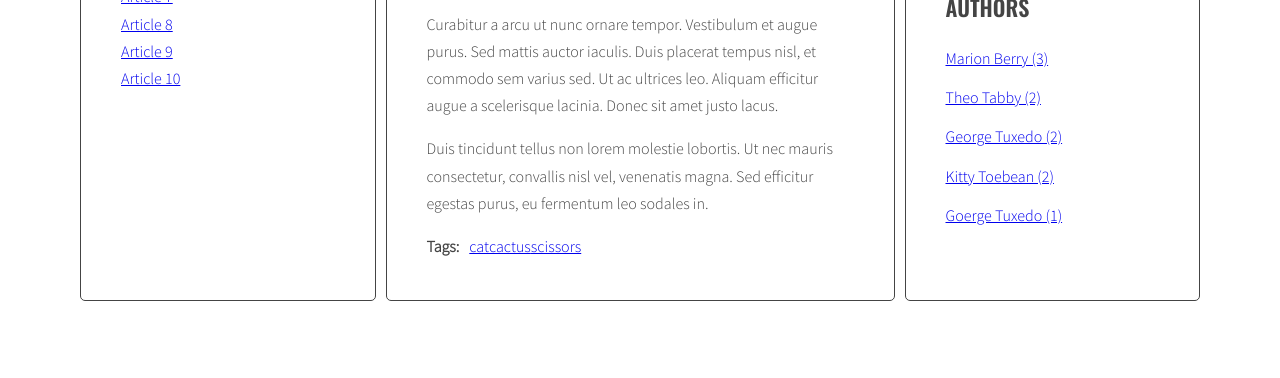
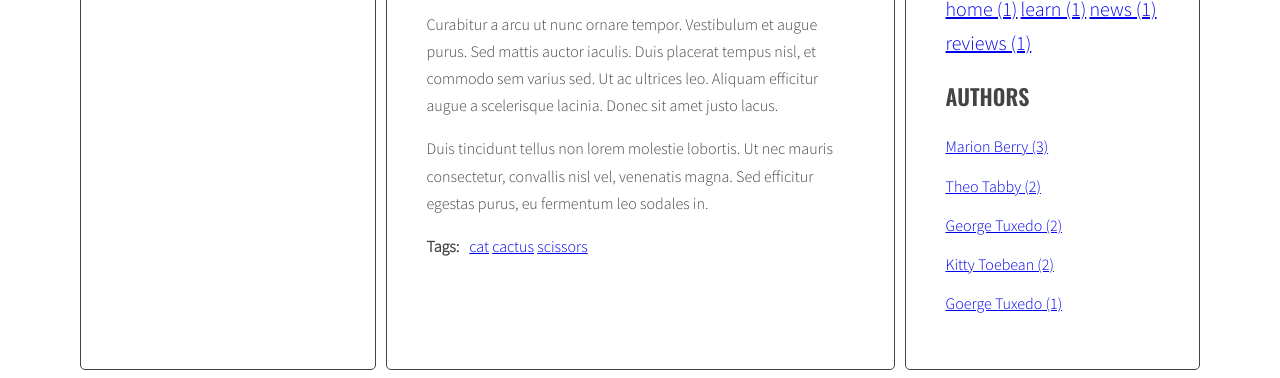
Before and after one commit to Mikaaa366/javascript-blog, a website: page index.html in a window 1280 px wide. Shown: the part 538-916 px from the top of the page. Before the commit the page ends 847 px from the top, so only its background shows below. Drawn offline with nearby package versions, Linux system fonts and the light colour scheme.

Commit message:
handlebars

```diff
--- a/index.html
+++ b/index.html
@@ -187,7 +187,27 @@
           </main>
         </div>
       </div>
-
+      <script id="template-article-link" type="text/x-handlebars-template">
+        <li><a href='#{{id}}'><span>{{title}}</span></a></li>
+      </script>
+      <script id="template-article-tag-link" type="text/x-handlebars-template">
+        <li><a href='#tag-{{id}}'>{{tag}}</a></li>
+      </script>
+      <script id="template-article-author-link" type="text/x-handlebars-template">
+        <li><a href='#author-{{id}}'>{{author}}</a></li>
+      </script>
+      <script id="template-tag-cloud-link" type="text/x-handlebars-template">
+        {{#each tags}}
+          <li><a class='{{className}}' href='#tag-{{tag}}'>{{tag}}
+              ({{count}})</a></li>
+        {{/each}}
+      </script>
+      <script id="template-author-column-link" type="text/x-handlebars-template">
+        {{#each authors}}
+          <li><a href='#author-{{author}}'> {{author}} ({{count}})</a></li>
+        {{/each}}
+      </script>
+      <script src="https://cdnjs.cloudflare.com/ajax/libs/handlebars.js/4.1.0/handlebars.min.js"></script>
       <script src="js/script.js"></script>
   </body>
 </html>
--- a/js/script.js
+++ b/js/script.js
@@ -1,9 +1,18 @@
 'use strict';
 
+const templates = {
+  articleLink: Handlebars.compile(document.querySelector('#template-article-link').innerHTML),
+  articleTagLink: Handlebars.compile(document.querySelector('#template-article-tag-link').innerHTML),
+  articleAuthorLink: Handlebars.compile(document.querySelector('#template-article-author-link').innerHTML),
+  tagCloudLink: Handlebars.compile(document.querySelector('#template-tag-cloud-link').innerHTML),
+  authorColumnLink: Handlebars.compile(document.querySelector('#template-author-column-link').innerHTML),
+};
+
 const titleClickHandler = function(event){
+  event.preventDefault();
   const clickedElement = this;
-  console.log('Link was clicked!');
-  console.log(event);
+  console.log('Link was clicked!', event);
+
   /* [DONE] remove class 'active' from all article links  */
   const activeLinks = document.querySelectorAll('.titles a.active');
   for(let activeLink of activeLinks){
@@ -14,10 +23,11 @@ const titleClickHandler = function(event){
   clickedElement.classList.add('active');
   console.log('clickedElement:', clickedElement);
 
-
-  /* [DONE] remove class 'active' from all articles */
   const activeArticles = document.querySelectorAll('.post');
 
+  for (let activeArticle of activeArticles) {
+    activeArticle.classList.remove('active');
+  }
   /* get 'href' attribute from the clicked link */
   const articleSelector = clickedElement.getAttribute('href');
 
@@ -39,7 +49,7 @@ const optArticleSelector = '.post',
   optTagsListSelector = '.tags.list',
   optCloudClassCount = '5',
   optCloudClassPrefix = 'tag-size-',
-  optAuthorsListSelector = '.authors.list';
+  optAuthorsListSelector = '.list.authors';
 
 function generateTitleLinks(customSelector = ''){
 
@@ -61,7 +71,9 @@ function generateTitleLinks(customSelector = ''){
     /* get the title from the title element */
     const articleTitle = article.querySelector(optTitleSelector).innerHTML;
     /* create HTML of the link */
-    const linkHTML = '<li><a href="#' + articleId + '"><span>' + articleTitle + '</span></a></li>';
+    // const linkHTML = '<li><a href="#' + articleId + '"><span>' + articleTitle + '</span></a></li>';
+    const linkHTMLData = {id: articleId, title: articleTitle};
+    const linkHTML = templates.articleTagLink(linkHTMLData);
     console.log(linkHTML);
     /* insert link into titleList */
     titleList.insertAdjacentHTML('beforeend', linkHTML);
@@ -81,7 +93,7 @@ function generateTitleLinks(customSelector = ''){
 generateTitleLinks();
 
 function calculateTagsParams(tags){
-  const params = {max: 0, min: 1};
+  const params = {max: 0, min: 999999 };
   for(let tag in tags){
     params.max = Math.max(tags[tag], params.max);
     params.min = Math.min(tags[tag], params.min);
@@ -122,8 +134,10 @@ function generateTags(){
     /* START LOOP: for each tag */
     for(let tag of articleTagsArray){
     /* generate HTML of the link */
-      const tagHTML = '<li><a href="#tag-' + tag + '">' + tag + '</a></li>';
-      console.log(tagHTML);
+      // const tagHTML = '<li><a href="#tag-' + tag + '">' + tag + '</a></li>';
+      const tagHTMLData = {id: tag, tag: tag};
+      const tagHTML = templates.articleTagLink(tagHTMLData);
+      console.log(tagHTML, tagHTMLData);
       /* add generated code to html variable */
       html = html + tagHTML;
       /* [NEW] check if this link is NOT already in allTags */
@@ -141,25 +155,19 @@ function generateTags(){
   }
   /* [NEW] find list of tags in right column */
   const tagList = document.querySelector(optTagsListSelector);
-
-  /* [NEW] add html from allTags to tagList */
-  //  tagList.innerHTML = allTags.join(' ');
-  /*[NEW] create variable for all links HTML code */
-  let allTagsHTML = '';
   const tagsParams = calculateTagsParams(allTags);
+  const allTagsData = { tags: [] };
   console.log('tagsParams:', tagsParams);
   /* [NEW] START LOOP: for each tag in allTags: */
   for(let tag in allTags){
     /* [NEW] generate code of a link and add it to allTagsHTML */
-    // allTagsHTML += tag + ' (' + allTags[tag] + ') ';
-    const tagLinkHTML = '<li><a class="' + calculateTagClass(allTags[tag], tagsParams) +'" href="#tag-' + tag +'">' + tag +'</a> </li>';
-    console.log('tagLinkHTML:', tagLinkHTML);
-    allTagsHTML += tagLinkHTML;
+    allTagsData.tags.push({ tag: tag,
+      count: allTags[tag],
+      className: calculateTagClass(allTags[tag], tagsParams),
+    });
   }
-  /* [NEW] END LOOP: for each tag in allTags: */
-
-  /*[NEW] add HTML from allTagsHTML to tagList */
-  tagList.innerHTML = allTagsHTML;
+  tagList.innerHTML = templates.tagCloudLink(allTagsData);
+  console.log(allTagsData);
 }
 
 generateTags();
@@ -222,11 +230,13 @@ function generateAuthors(){
     const author = article.getAttribute('data-author');
     console.log(author);
     /* generate HTML of the link */
-    const authorHTML = '<a href="#author-' + author + '">' + author + '</a>';
-    console.log(authorHTML);
-    html = html + authorHTML;
+    // const authorHTML = '<a href="#author-' + author + '">' + author + '</a>';
+    const authorLinkData = {id: author, author: author};
+    const authorLink = templates.articleAuthorLink(authorLinkData);
+    console.log(authorLink);
+    html = html + authorLink;
     /* insert HTML of all the links into the tags wrapper */
-    authorWrapper.innerHTML = html;
+    authorWrapper.innerHTML = authorLink;
     /* [NEW] check if author is NOT already in allAuthors */
     if (!allAuthors[author]) {
     /* [NEW] add author to allAuthors object */
@@ -239,16 +249,16 @@ function generateAuthors(){
   /* [NEW] find list of authors in right column */
   const authorList = document.querySelector(optAuthorsListSelector);
   console.log(authorList);
-  /* [NEW] create variable for all links HTML code */
-  let allAuthorsHTML = '';
+  const allAuthorsData = { authors: [] };
 
   /* [NEW] START LOOP: for each tag in allTags: */
   for (let author in allAuthors) {
-    const authorLinkHTML =  '<li><a href="#author-' + author + '">' + author + ' (' + allAuthors[author] + ') ' + '</a></li>';
-    console.log('authorLinkHTML:', authorLinkHTML);
-    allAuthorsHTML += authorLinkHTML;
+    allAuthorsData.authors.push({
+      author: author,
+      count: allAuthors[author],
+    });
   }
-  authorList.innerHTML = allAuthorsHTML;
+  authorList.innerHTML = templates.authorColumnLink(allAuthorsData);
 
 }
 
```
Also changed, not shown: .eslintrc.json.
